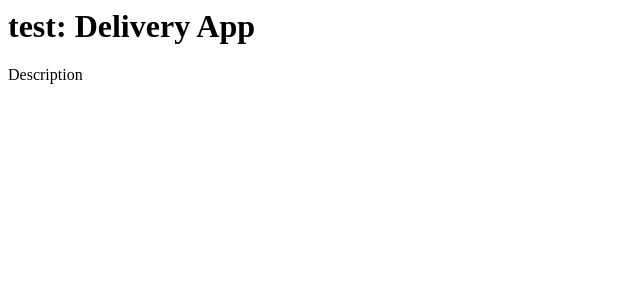
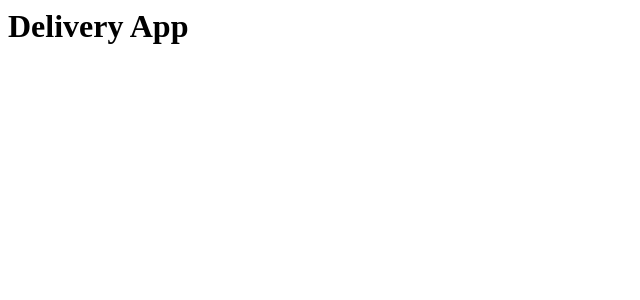
Before and after one commit to Ke1R0/RushExample, a React app in the folder projects/delivery/: page / in a window 1280 px wide. Shown: the top 300 px of the page, without its empty margins (0-640 px from the left). Built offline with nearby package versions, Linux system fonts and the light colour scheme.

Commit message:
remove description

```diff
--- a/projects/delivery/src/App.tsx
+++ b/projects/delivery/src/App.tsx
@@ -1,12 +1,7 @@
 import React, { Fragment } from 'react';
 
-interface Props {
-    storeName: string;
-}
-
-export const App = ({ storeName: name }: Props) => (
+export const App = () => (
     <Fragment>
-        <h1>{name}: Delivery App</h1>
-        <p>Description</p>
+        <h1>Delivery App</h1>
     </Fragment>
 );
```
